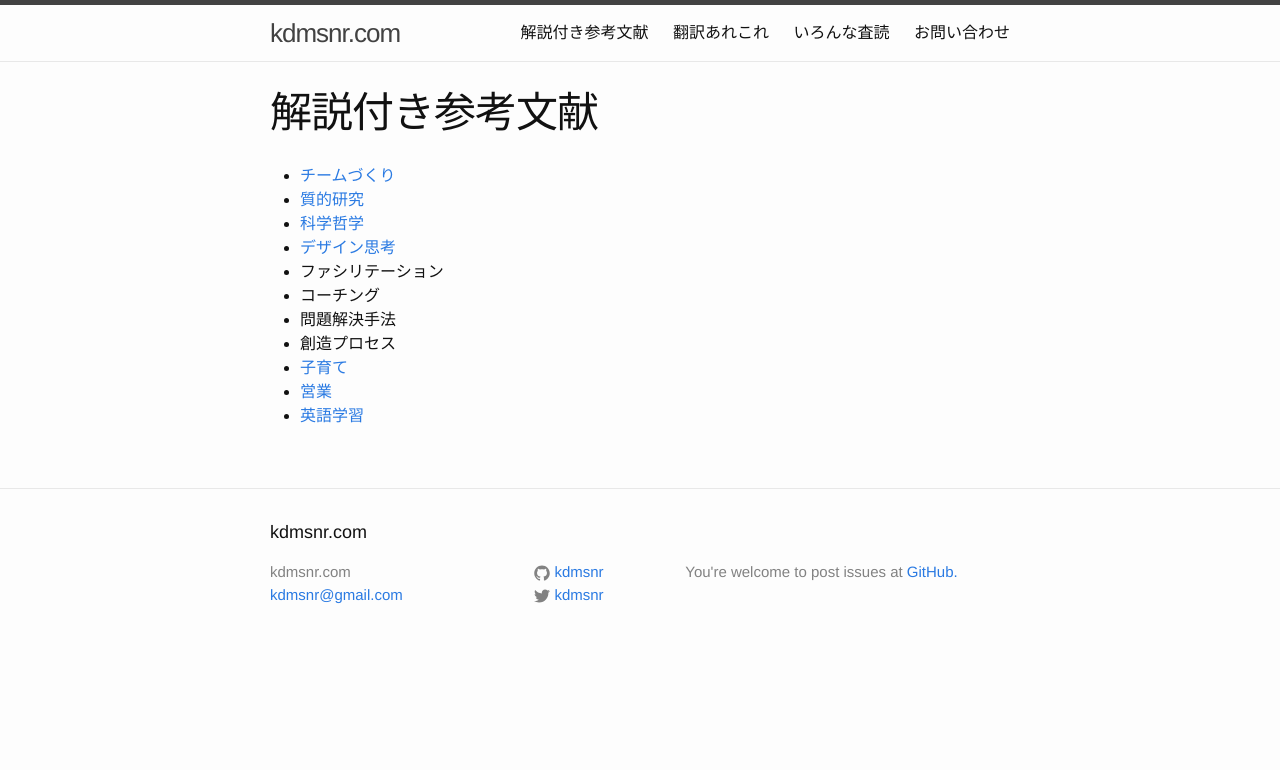
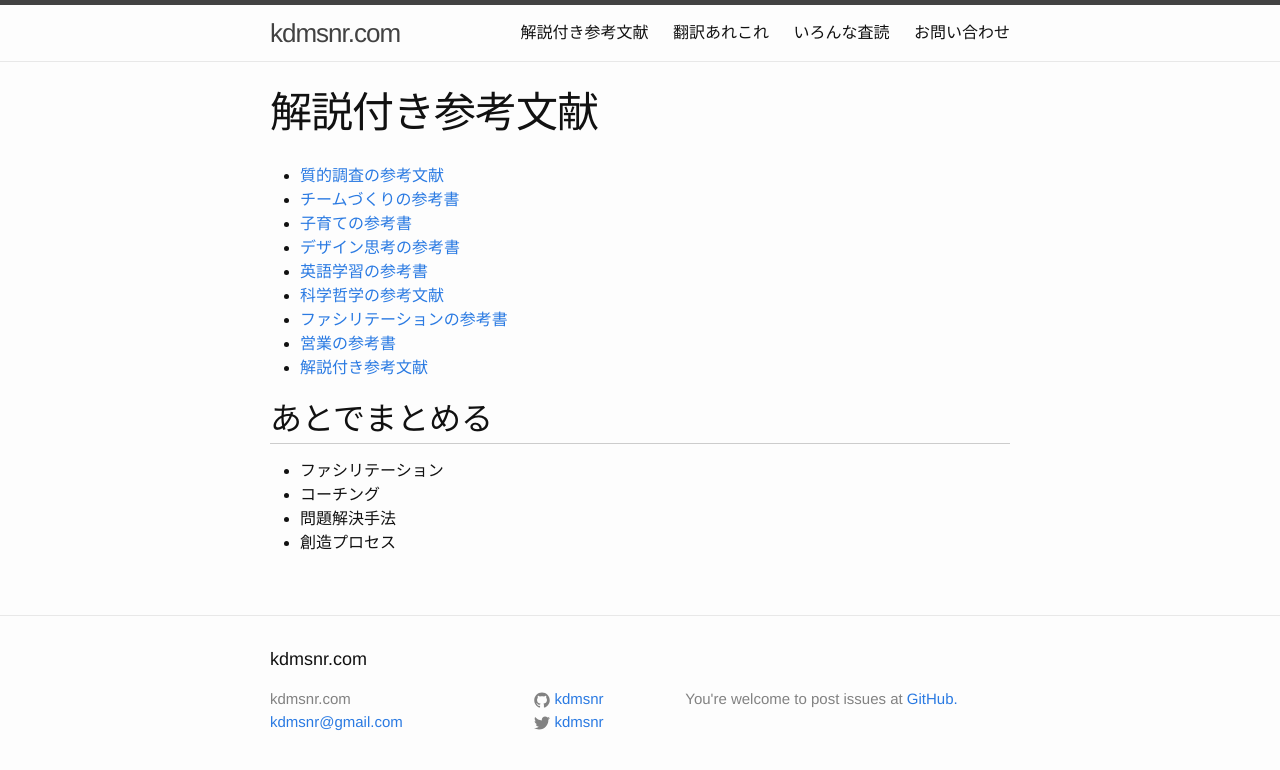
Before and after one commit to kdmsnr/kdmsnr.github.io, a Jekyll site: the page built from bib/index.md, in a window 1280 px wide. Shown: the top 770 px of the page. Built offline with Jekyll 4.4.1, drawn with Linux system fonts in a browser that asks for light colours; Markdown is read by kramdown in place of the engine named in the settings.

Commit message:
Set index page

```diff
--- a/bib/index.md
+++ b/bib/index.md
@@ -4,14 +4,19 @@ title: 解説付き参考文献
 description: ""
 ---
 
-* [チームづくり](team)
-* [質的研究](qualitative)
-* [科学哲学](philosophy-of-science)
-* [デザイン思考](design-thinking)
+<ul>
+{% for page in site.pages %}
+  {% if page.dir contains 'bib' %}
+  {% if page.dir != '/bib' %}
+<li><a href="{{ page.dir }}">{{ page.title }}</a></li>
+  {% endif %}
+  {% endif %}
+{% endfor %}
+</ul>
+
+## あとでまとめる
+
 * ファシリテーション
 * コーチング
 * 問題解決手法
 * 創造プロセス
-* [子育て](child-raising)
-* [営業](selling)
-* [英語学習](english)
```
Also changed, not shown: translations/index.md (+10 -2 lines).
